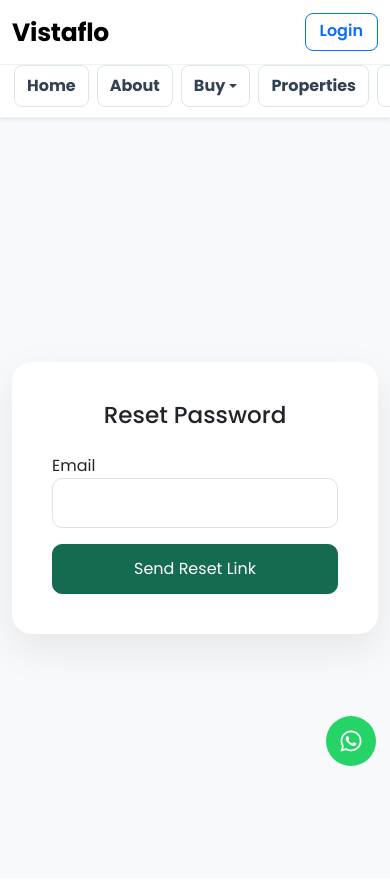
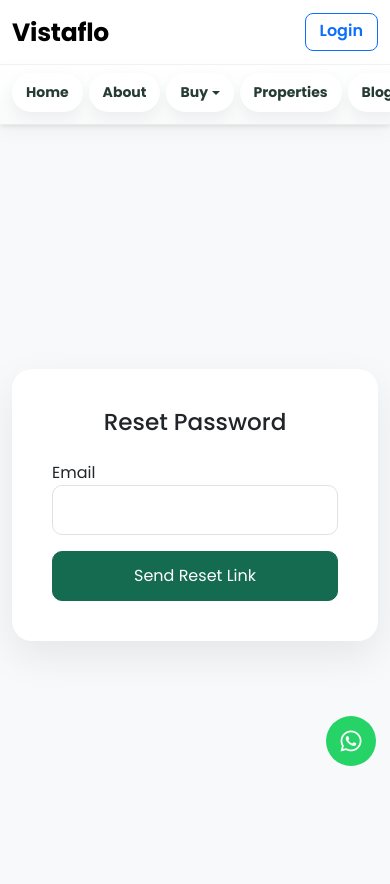
Before and after one commit to sanjay1994singh/brijvas, a Django app: template templates/accounts/forgot_password.html in a window 390 px wide. Shown: the top 884 px of the page. Run offline with Django 5.2, Linux system fonts and the light colour scheme; the template is opened without the code that fills it, so the values that code supplies are empty; some libraries are stand-ins or nearby versions.

Commit message:
Polish mobile public menu and account icon

```diff
--- a/static/css/style.css
+++ b/static/css/style.css
@@ -2340,26 +2351,34 @@ body{
     .mobile-public-nav{
         display:flex;
         align-items:center;
-        gap:8px;
+        gap:6px;
         width:100%;
         overflow-x:auto;
         overflow-y:visible;
-        padding:0 14px 10px;
+        padding:8px 12px 12px;
         border-top:1px solid #eef2f5;
+        background:linear-gradient(180deg,#fff 0%,#f8fbfa 100%);
         -webkit-overflow-scrolling:touch;
-        scrollbar-width:thin;
+        scrollbar-width:none;
+        box-shadow:0 8px 20px rgba(15,23,42,.04);
+    }
+
+    .mobile-public-nav::-webkit-scrollbar{
+        display:none;
     }
 
     .mobile-public-nav a{
         flex:0 0 auto;
         display:inline-flex;
         align-items:center;
-        min-height:38px;
-        padding:8px 12px;
-        border:1px solid #dbe7e2;
-        border-radius:8px;
+        min-height:36px;
+        padding:8px 13px;
+        border:1px solid transparent;
+        border-radius:999px;
         background:#fff;
-        color:#334155;
+        color:#263b35;
+        box-shadow:0 6px 16px rgba(15,23,42,.06);
+        font-size:14px;
         font-weight:800;
         text-decoration:none;
         white-space:nowrap;
--- a/templates/partials/navbar.html
+++ b/templates/partials/navbar.html
@@ -23,7 +23,7 @@
                     {% else %}
                     <span><i class="fa-solid fa-user"></i></span>
                     {% endif %}
-                    <strong>{{ request.user.get_full_name|default:request.user.username|truncatechars:14 }}</strong>
+                    <strong class="mobile-account-name">{{ request.user.get_full_name|default:request.user.username|truncatechars:14 }}</strong>
                 </button>
                 <ul class="dropdown-menu dropdown-menu-end user-dropdown-menu">
                     <li><a class="dropdown-item" href="{% url 'profile' %}"><i class="fa-solid fa-user"></i>Profile</a></li>
```
Also changed, not shown: other parts of static/css/style.css (+23 -8 lines).
